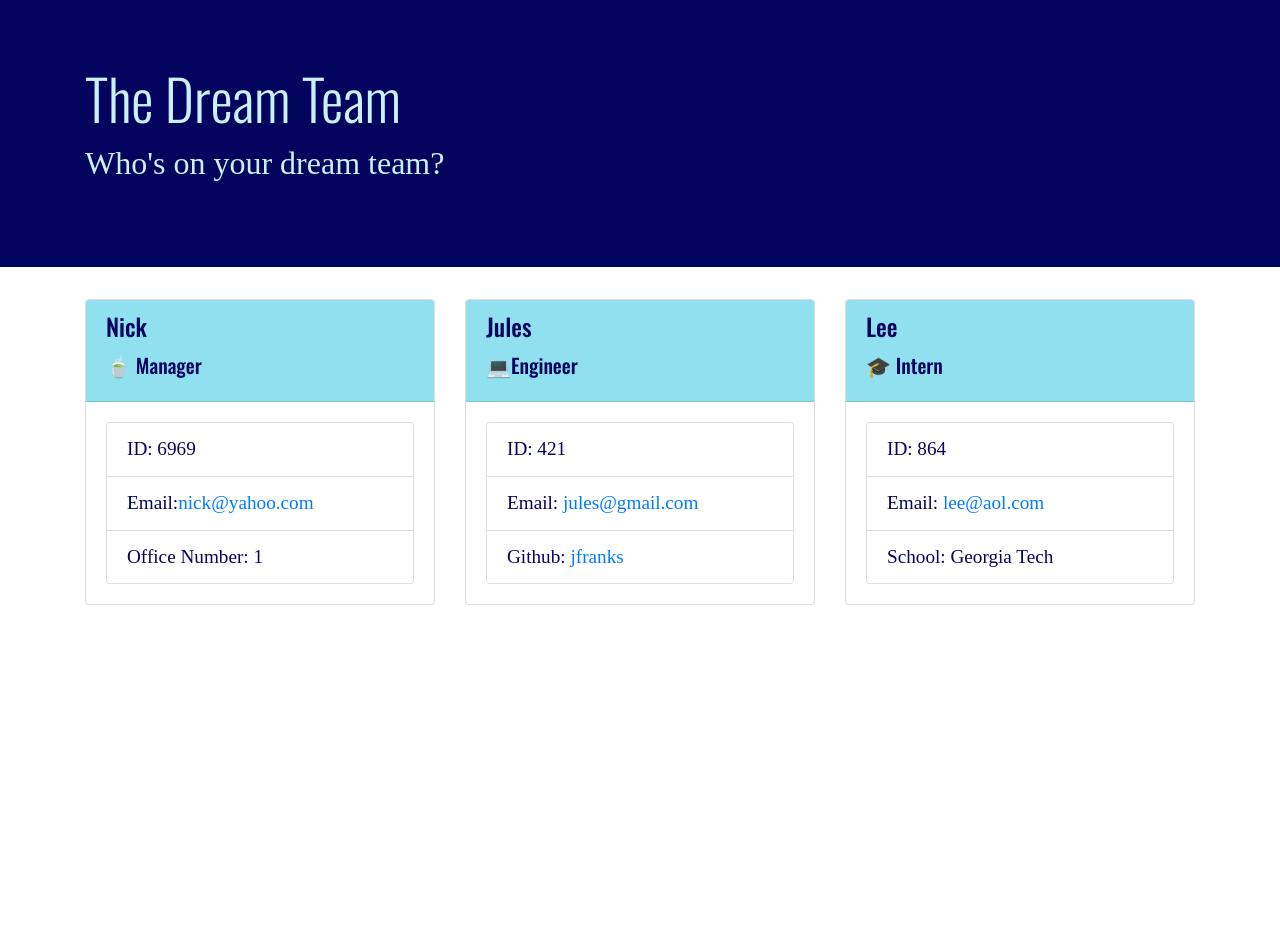
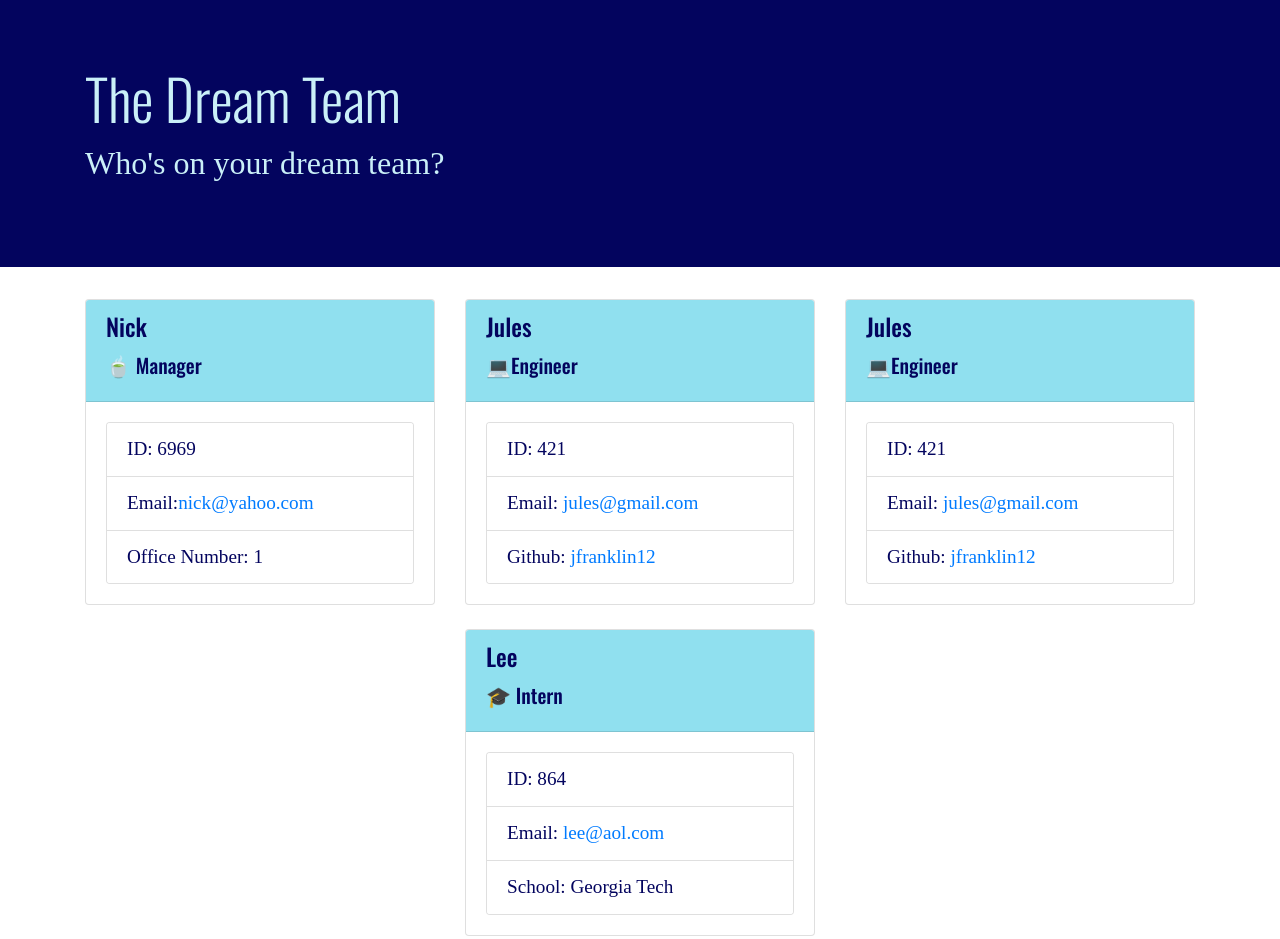
Before and after one commit to jfranklin12/Julian-Franklin-Team-Profile-Generator, a website: page dist/index.html in a window 1280 px wide. Before the commit the page ends 800 px from the top, so only its background shows below. Drawn offline with nearby package versions, Linux system fonts and the light colour scheme; a web font is replaced by a local one.

Commit message:
readme update

```diff
--- a/dist/index.html
+++ b/dist/index.html
@@ -56,7 +56,24 @@
                             <ul class="list-group list-group-flush">
                                 <li class="list-group-item">ID: 421</li>
                                 <li class="list-group-item">Email: <a href= mailto:'jules@gmail.com'>jules@gmail.com</a></li>
-                                <li class="list-group-item">Github: <a href='https://github.com/jfranks'>jfranks</a></li>
+                                <li class="list-group-item">Github: <a href='https://github.com/jfranklin12'>jfranklin12</a></li>
+                            </ul>
+                        </div>
+                    </div>
+                </div>
+            </div>
+            <div class="col mb-4">
+                <div class="card h-100">
+                    <div class="card-header">
+                        <h4 class="card-title">Jules</h4>
+                        <h5 class="card-title">💻Engineer</h5>
+                    </div>
+                    <div class="card-body text-primary">
+                        <div class="card">
+                            <ul class="list-group list-group-flush">
+                                <li class="list-group-item">ID: 421</li>
+                                <li class="list-group-item">Email: <a href= mailto:'jules@gmail.com'>jules@gmail.com</a></li>
+                                <li class="list-group-item">Github: <a href='https://github.com/jfranklin12'>jfranklin12</a></li>
                             </ul>
                         </div>
                     </div>
```
Also changed, not shown: README.md.
